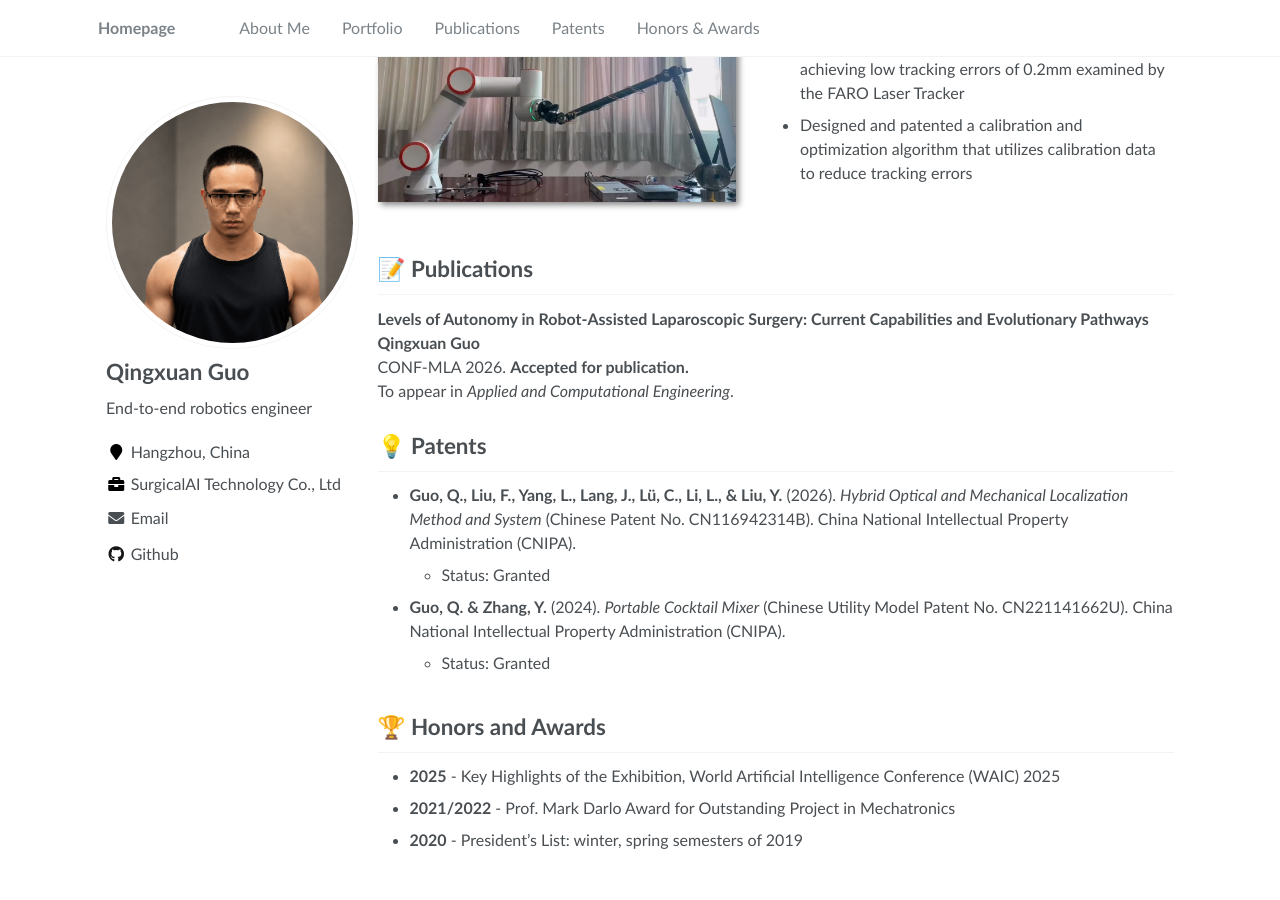
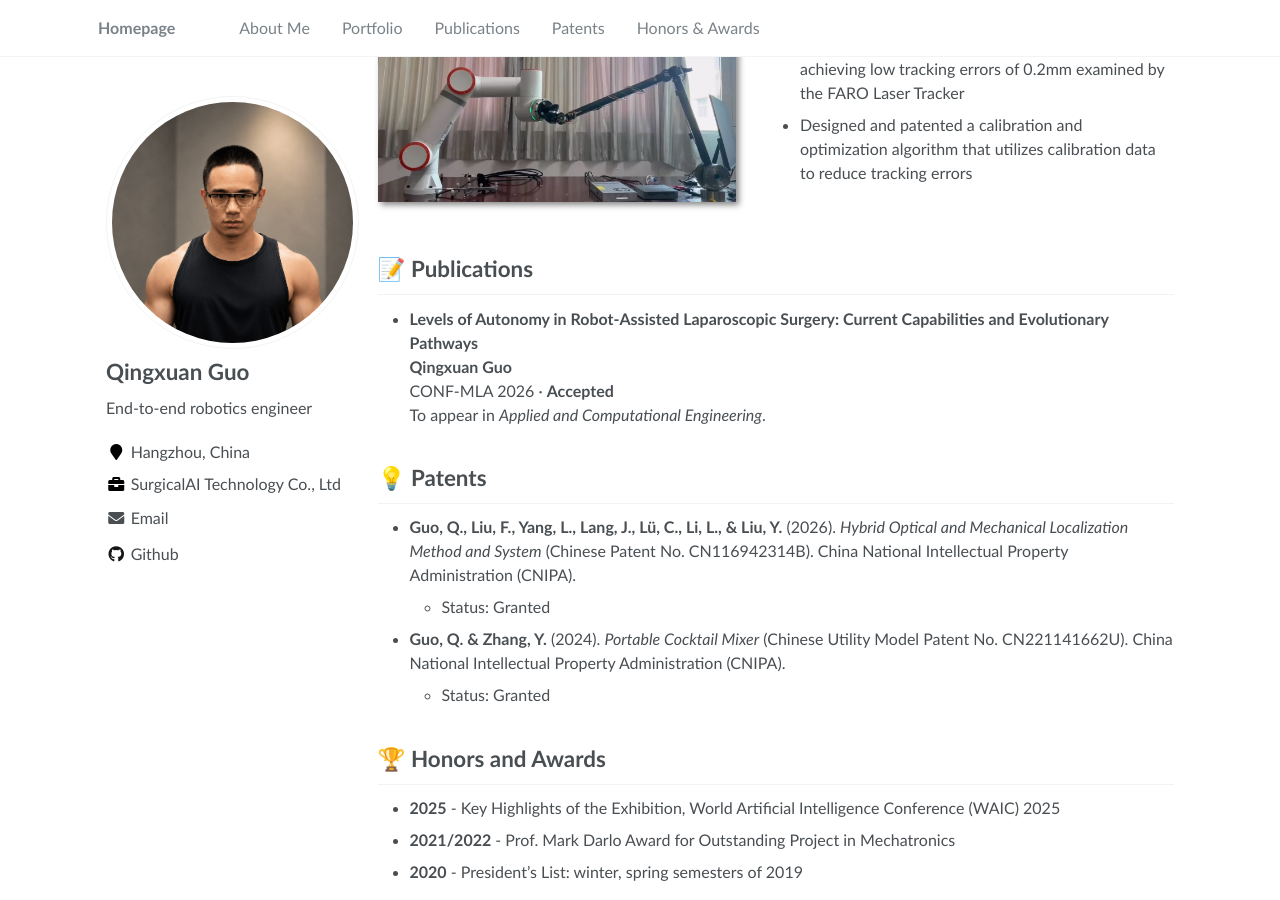
Before and after one commit to qingxuanguo/qingxuanguo-homepage.github.io, a Jekyll site: the page built from _pages/homepage.md, in a window 1280 px wide and 900 px high, scrolled down 2584 px. Built offline with Jekyll 4.4.1, drawn with Linux system fonts in a browser that asks for light colours; before the commit the page ends 3452 px from its top, so only the background shows below that.

Commit message:
Format publications as a bulleted list

```diff
--- a/_pages/homepage.md
+++ b/_pages/homepage.md
@@ -147,10 +147,10 @@ Designed and built a parallel manipulator for precision positioning, derived inv
 <span class='anchor' id='-publications'></span>
 # 📝 Publications
 
-**Levels of Autonomy in Robot-Assisted Laparoscopic Surgery: Current Capabilities and Evolutionary Pathways**
-**Qingxuan Guo**
-CONF-MLA 2026. **Accepted for publication.**
-To appear in *Applied and Computational Engineering*.
+- **Levels of Autonomy in Robot-Assisted Laparoscopic Surgery: Current Capabilities and Evolutionary Pathways**
+  **Qingxuan Guo**
+  CONF-MLA 2026 · **Accepted**
+  To appear in *Applied and Computational Engineering*.
 
 <!-- Academic publication format template
 
```
